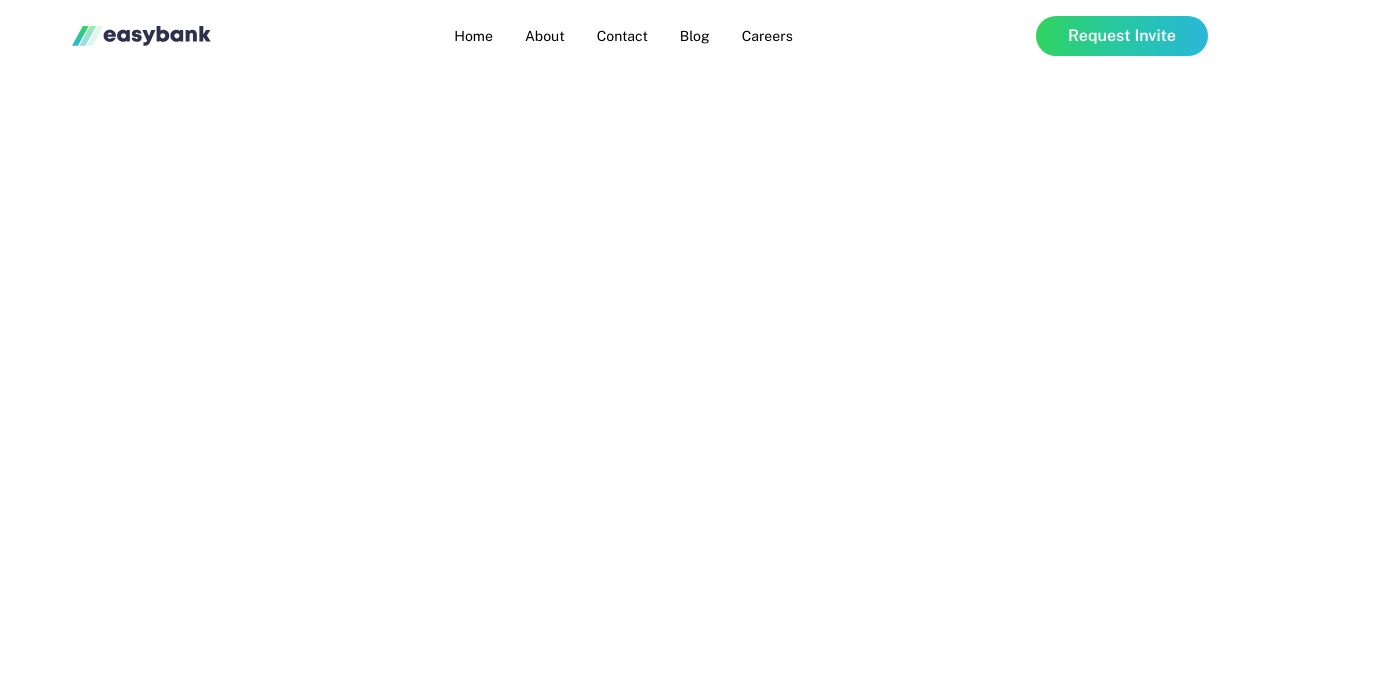
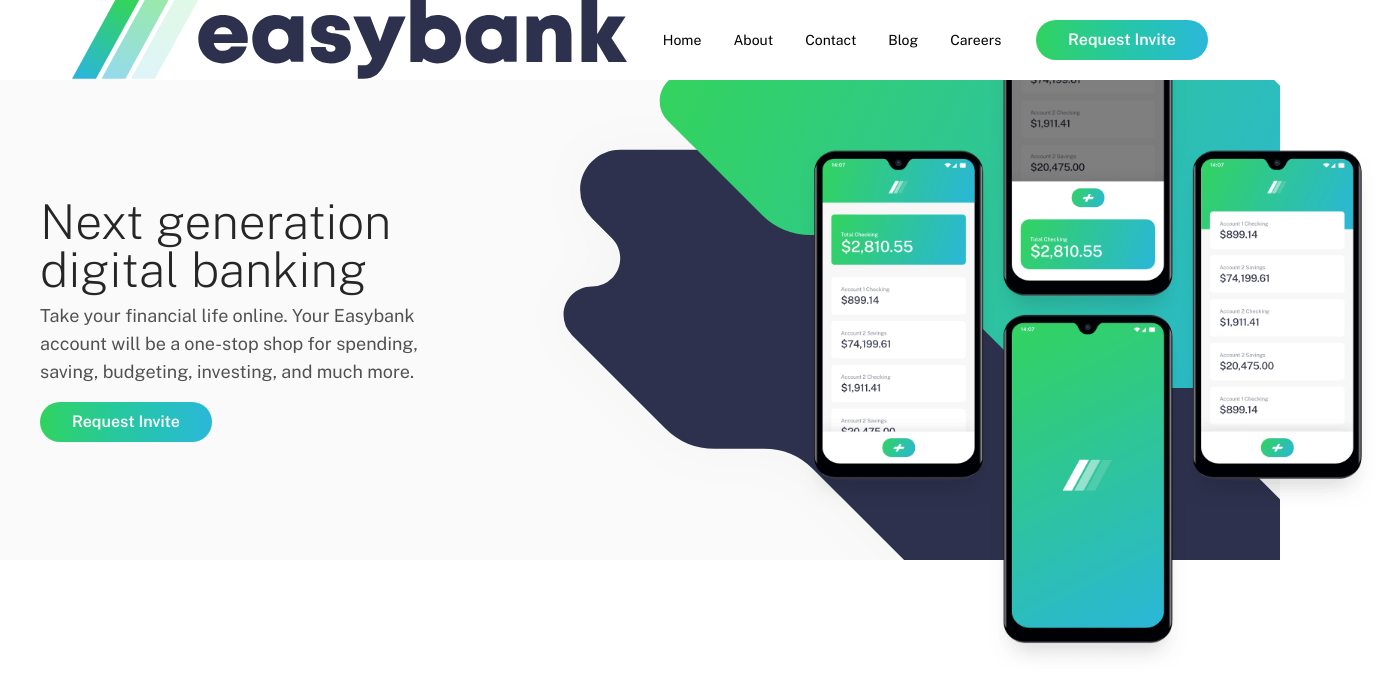
Before and after one commit to conluiben/practice-easybank-landing-page, a React (Vite) app: page / in a window 1280 px wide. Shown: the top 692 px of the page, 1376 px wide, since content can reach past the window. Built offline with nearby package versions, Linux system fonts and the light colour scheme.

Commit message:
feat: hero section + navbar bug
- added Hero section
- transferred some SVG assets to public folder (improper rendering with Vite/React)
- adjusted small bug in NavBar: set position to fixed

```diff
--- a/src/App.jsx
+++ b/src/App.jsx
@@ -1,10 +1,12 @@
 import "./App.css";
+import Hero from "./components/Hero";
 import Navbar from "./components/Navbar";
 
 function App() {
   return (
     <>
-      <Navbar />
+      <Navbar className="h-[80px] z-5" />
+      <Hero className="mt-[80px]" />
     </>
   );
 }
--- /dev/null
+++ b/src/components/Button.jsx
@@ -0,0 +1,9 @@
+const Button = ({ children }) => {
+  return (
+    <button className="px-8 py-2 rounded-full text-white font-semibold bg-linear-to-r from-limegreen to-brightcyan hover:cursor-pointer hover:opacity-70 duration-200">
+      {children}
+    </button>
+  );
+};
+
+export default Button;
--- /dev/null
+++ b/src/components/Hero.jsx
@@ -0,0 +1,33 @@
+import Button from "./Button";
+// import bgDesktop from "../assets/image-plane.jpg";
+// import bgDesktop from "../assets/bg-intro-desktop.svg";
+import imgMockups from "../assets/image-mockups.png";
+
+const Hero = ({ className }) => {
+  return (
+    <div
+      className={`flex relative items-center justify-center ${className} py-8 min-h-[60vh] bg-neutral-lightgray bg-[url(/assets/bg-intro-desktop.svg)] bg-[length:auto_150%] bg-no-repeat bg-[position:130%_60%] z-0`}
+    >
+      <div className="w-full max-w-[1200px]">
+        <div className="w-1/3">
+          <h1 className="mb-2 text-5xl font-extralight text-neutral-800">
+            Next generation digital banking
+          </h1>
+          <p className="text-lg text-neutral-600 mb-4">
+            Take your financial life online. Your Easybank account will be a
+            one-stop shop for spending, saving, budgeting, investing, and much
+            more.
+          </p>
+          <Button>Request Invite</Button>
+        </div>
+      </div>
+      <img
+        src={imgMockups}
+        alt="Phone Mockups"
+        className="absolute top-1/2 -translate-y-1/2 -right-[7.5%] w-[45%] object-contain z-1"
+      />
+    </div>
+  );
+};
+
+export default Hero;
--- a/src/components/Navbar.jsx
+++ b/src/components/Navbar.jsx
@@ -1,7 +1,10 @@
 import logoImg from "../assets/logo.svg";
-const Navbar = () => {
+import Button from "./Button";
+const Navbar = ({ className }) => {
   return (
-    <div className="absolute flex justify-center w-full top-0 bg-white">
+    <div
+      className={`fixed flex justify-center w-full top-0 bg-white ${className}`}
+    >
       <div className="flex px-8 justify-between w-full max-w-[1200px]">
         <div className="flex place-content-center">
           <img src={logoImg} alt="Easybank Logo" className="object-contain" />
@@ -17,10 +20,8 @@
             </a>
           ))}
         </div>
-        <div className="py-4">
-          <button className="px-8 py-2 rounded-full text-white font-semibold bg-linear-to-r from-limegreen to-brightcyan">
-            Request Invite
-          </button>
+        <div className="flex items-center justify-center">
+          <Button>Request Invite</Button>
         </div>
       </div>
     </div>
```
Also changed, not shown: public/assets/bg-intro-desktop.svg (renamed from src/assets/bg-intro-desktop.svg), public/assets/bg-intro-mobile.svg (renamed from src/assets/bg-intro-mobile.svg).
